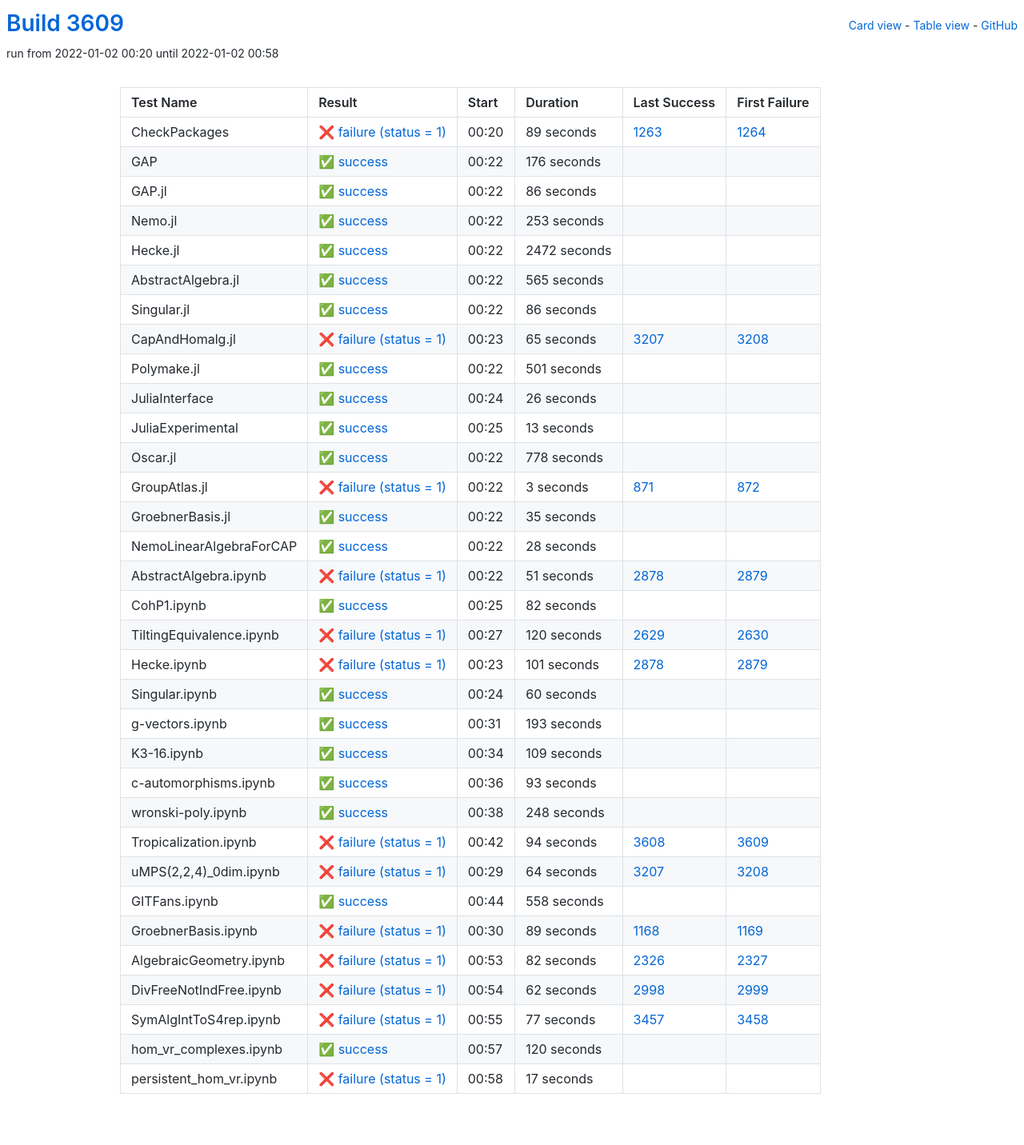
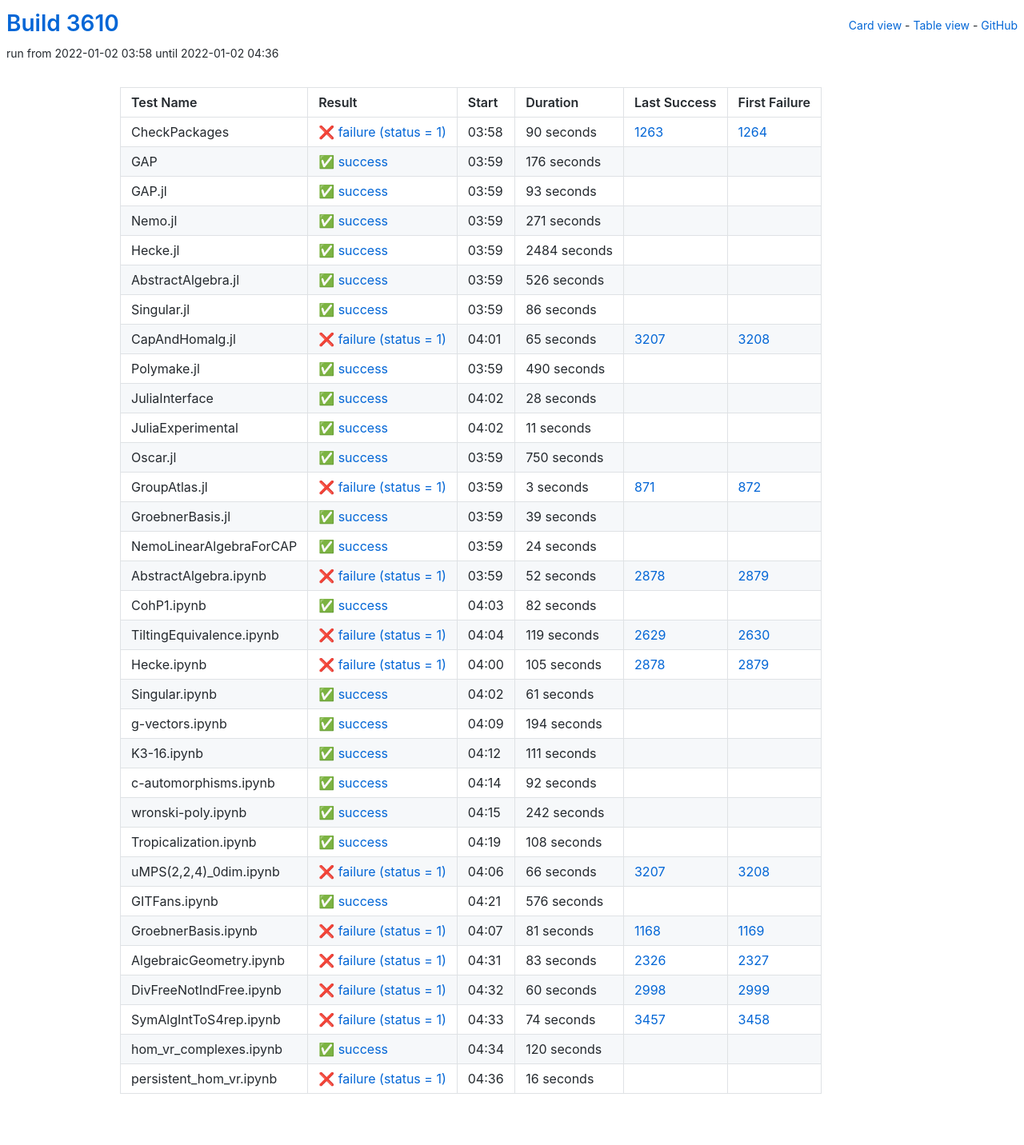
Before and after one commit to oscar-system/oscar-ci-status-stable, a Jekyll site: the page built from table.html, in a window 1280 px wide. Shown: the whole page at 80% size. Built offline with Jekyll 4.4.1, drawn with Linux system fonts in a browser that asks for light colours.

Commit message:
Build #3610

```diff
--- a/_data/ci.yml
+++ b/_data/ci.yml
@@ -1,6 +1,6 @@
 ---
-build: 3609
-build_url: https://oscarci.mathematik.uni-kl.de/job/oscar-stable/3609/
+build: 3610
+build_url: https://oscarci.mathematik.uni-kl.de/job/oscar-stable/3610/
 job: oscar-stable
 organization: oscar-system
 repo: oscar-ci-status-stable
@@ -8,20 +8,20 @@ repourl: https://github.com/oscar-system/oscar-ci-status-stable
 tests:
 - name: CheckPackages
   id: checkpackages
-  log: https://oscarci.mathematik.uni-kl.de/job/oscar-stable/3609/artifact/logs/build-3609/CheckPackages.log
-  start: 2022-01-02 00:20
+  log: https://oscarci.mathematik.uni-kl.de/job/oscar-stable/3610/artifact/logs/build-3610/CheckPackages.log
+  start: 2022-01-02 03:58
   success: false
   exitcode: 1
   status: failure
-  duration: 89
+  duration: 90
   last_success: 1263
   last_success_url: https://oscarci.mathematik.uni-kl.de/job/oscar-stable/1263/
   first_failure: 1264
   first_failure_url: https://oscarci.mathematik.uni-kl.de/job/oscar-stable/1264/
 - name: GAP
   id: gap
-  log: https://oscarci.mathematik.uni-kl.de/job/oscar-stable/3609/artifact/logs/build-3609/GAP.log
-  start: 2022-01-02 00:22
+  log: https://oscarci.mathematik.uni-kl.de/job/oscar-stable/3610/artifact/logs/build-3610/GAP.log
+  start: 2022-01-02 03:59
   success: true
   exitcode: 0
   status: success
@@ -32,56 +32,56 @@ tests:
   first_failure_url:
 - name: GAP.jl
   id: gap-jl
-  log: https://oscarci.mathematik.uni-kl.de/job/oscar-stable/3609/artifact/logs/build-3609/GAP.jl.log
-  start: 2022-01-02 00:22
+  log: https://oscarci.mathematik.uni-kl.de/job/oscar-stable/3610/artifact/logs/build-3610/GAP.jl.log
+  start: 2022-01-02 03:59
   success: true
   exitcode: 0
   status: success
-  duration: 86
+  duration: 93
   last_success: false
   last_success_url:
   first_failure: false
   first_failure_url:
 - name: Nemo.jl
   id: nemo-jl
-  log: https://oscarci.mathematik.uni-kl.de/job/oscar-stable/3609/artifact/logs/build-3609/Nemo.jl.log
-  start: 2022-01-02 00:22
+  log: https://oscarci.mathematik.uni-kl.de/job/oscar-stable/3610/artifact/logs/build-3610/Nemo.jl.log
+  start: 2022-01-02 03:59
   success: true
   exitcode: 0
   status: success
-  duration: 253
+  duration: 271
   last_success: false
   last_success_url:
   first_failure: false
   first_failure_url:
 - name: Hecke.jl
   id: hecke-jl
-  log: https://oscarci.mathematik.uni-kl.de/job/oscar-stable/3609/artifact/logs/build-3609/Hecke.jl.log
-  start: 2022-01-02 00:22
+  log: https://oscarci.mathematik.uni-kl.de/job/oscar-stable/3610/artifact/logs/build-3610/Hecke.jl.log
+  start: 2022-01-02 03:59
   success: true
   exitcode: 0
   status: success
-  duration: 2472
+  duration: 2484
   last_success: false
   last_success_url:
   first_failure: false
   first_failure_url:
 - name: AbstractAlgebra.jl
   id: abstractalgebra-jl
-  log: https://oscarci.mathematik.uni-kl.de/job/oscar-stable/3609/artifact/logs/build-3609/AbstractAlgebra.jl.log
-  start: 2022-01-02 00:22
+  log: https://oscarci.mathematik.uni-kl.de/job/oscar-stable/3610/artifact/logs/build-3610/AbstractAlgebra.jl.log
+  start: 2022-01-02 03:59
   success: true
   exitcode: 0
   status: success
-  duration: 565
+  duration: 526
   last_success: false
   last_success_url:
   first_failure: false
   first_failure_url:
 - name: Singular.jl
   id: singular-jl
-  log: https://oscarci.mathematik.uni-kl.de/job/oscar-stable/3609/artifact/logs/build-3609/Singular.jl.log
-  start: 2022-01-02 00:22
+  log: https://oscarci.mathematik.uni-kl.de/job/oscar-stable/3610/artifact/logs/build-3610/Singular.jl.log
+  start: 2022-01-02 03:59
   success: true
   exitcode: 0
   status: success
@@ -92,8 +92,8 @@ tests:
   first_failure_url:
 - name: CapAndHomalg.jl
   id: capandhomalg-jl
-  log: https://oscarci.mathematik.uni-kl.de/job/oscar-stable/3609/artifact/logs/build-3609/CapAndHomalg.jl.log
-  start: 2022-01-02 00:23
+  log: https://oscarci.mathematik.uni-kl.de/job/oscar-stable/3610/artifact/logs/build-3610/CapAndHomalg.jl.log
+  start: 2022-01-02 04:01
   success: false
   exitcode: 1
   status: failure
@@ -104,56 +104,56 @@ tests:
   first_failure_url: https://oscarci.mathematik.uni-kl.de/job/oscar-stable/3208/
 - name: Polymake.jl
   id: polymake-jl
-  log: https://oscarci.mathematik.uni-kl.de/job/oscar-stable/3609/artifact/logs/build-3609/Polymake.jl.log
-  start: 2022-01-02 00:22
+  log: https://oscarci.mathematik.uni-kl.de/job/oscar-stable/3610/artifact/logs/build-3610/Polymake.jl.log
+  start: 2022-01-02 03:59
   success: true
   exitcode: 0
   status: success
-  duration: 501
+  duration: 490
   last_success: false
   last_success_url:
   first_failure: false
   first_failure_url:
 - name: JuliaInterface
   id: juliainterface
-  log: https://oscarci.mathematik.uni-kl.de/job/oscar-stable/3609/artifact/logs/build-3609/JuliaInterface.log
-  start: 2022-01-02 00:24
+  log: https://oscarci.mathematik.uni-kl.de/job/oscar-stable/3610/artifact/logs/build-3610/JuliaInterface.log
+  start: 2022-01-02 04:02
   success: true
   exitcode: 0
   status: success
-  duration: 26
+  duration: 28
   last_success: false
   last_success_url:
   first_failure: false
   first_failure_url:
 - name: JuliaExperimental
   id: juliaexperimental
-  log: https://oscarci.mathematik.uni-kl.de/job/oscar-stable/3609/artifact/logs/build-3609/JuliaExperimental.log
-  start: 2022-01-02 00:25
+  log: https://oscarci.mathematik.uni-kl.de/job/oscar-stable/3610/artifact/logs/build-3610/JuliaExperimental.log
+  start: 2022-01-02 04:02
   success: true
   exitcode: 0
   status: success
-  duration: 13
+  duration: 11
   last_success: false
   last_success_url:
   first_failure: false
   first_failure_url:
 - name: Oscar.jl
   id: oscar-jl
-  log: https://oscarci.mathematik.uni-kl.de/job/oscar-stable/3609/artifact/logs/build-3609/Oscar.jl.log
-  start: 2022-01-02 00:22
+  log: https://oscarci.mathematik.uni-kl.de/job/oscar-stable/3610/artifact/logs/build-3610/Oscar.jl.log
+  start: 2022-01-02 03:59
   success: true
   exitcode: 0
   status: success
-  duration: 778
+  duration: 750
   last_success: false
   last_success_url:
   first_failure: false
   first_failure_url:
 - name: GroupAtlas.jl
   id: groupatlas-jl
-  log: https://oscarci.mathematik.uni-kl.de/job/oscar-stable/3609/artifact/logs/build-3609/GroupAtlas.jl.log
-  start: 2022-01-02 00:22
+  log: https://oscarci.mathematik.uni-kl.de/job/oscar-stable/3610/artifact/logs/build-3610/GroupAtlas.jl.log
+  start: 2022-01-02 03:59
   success: false
   exitcode: 1
   status: failure
@@ -164,44 +164,44 @@ tests:
   first_failure_url: https://oscarci.mathematik.uni-kl.de/job/oscar-stable/872/
 - name: GroebnerBasis.jl
   id: groebnerbasis-jl
-  log: https://oscarci.mathematik.uni-kl.de/job/oscar-stable/3609/artifact/logs/build-3609/GroebnerBasis.jl.log
-  start: 2022-01-02 00:22
+  log: https://oscarci.mathematik.uni-kl.de/job/oscar-stable/3610/artifact/logs/build-3610/GroebnerBasis.jl.log
+  start: 2022-01-02 03:59
   success: true
   exitcode: 0
   status: success
-  duration: 35
+  duration: 39
   last_success: false
   last_success_url:
   first_failure: false
   first_failure_url:
 - name: NemoLinearAlgebraForCAP
   id: nemolinearalgebraforcap
-  log: https://oscarci.mathematik.uni-kl.de/job/oscar-stable/3609/artifact/logs/build-3609/NemoLinearAlgebraForCAP.log
-  start: 2022-01-02 00:22
+  log: https://oscarci.mathematik.uni-kl.de/job/oscar-stable/3610/artifact/logs/build-3610/NemoLinearAlgebraForCAP.log
+  start: 2022-01-02 03:59
   success: true
   exitcode: 0
   status: success
-  duration: 28
+  duration: 24
   last_success: false
   last_success_url:
   first_failure: false
   first_failure_url:
 - name: AbstractAlgebra.ipynb
   id: abstractalgebra-ipynb
-  log: https://oscarci.mathematik.uni-kl.de/job/oscar-stable/3609/artifact/logs/build-3609/AbstractAlgebra.ipynb.log
-  start: 2022-01-02 00:22
+  log: https://oscarci.mathematik.uni-kl.de/job/oscar-stable/3610/artifact/logs/build-3610/AbstractAlgebra.ipynb.log
+  start: 2022-01-02 03:59
   success: false
   exitcode: 1
   status: failure
-  duration: 51
+  duration: 52
   last_success: 2878
   last_success_url: https://oscarci.mathematik.uni-kl.de/job/oscar-stable/2878/
   first_failure: 2879
   first_failure_url: https://oscarci.mathematik.uni-kl.de/job/oscar-stable/2879/
 - name: CohP1.ipynb
   id: cohp1-ipynb
-  log: https://oscarci.mathematik.uni-kl.de/job/oscar-stable/3609/artifact/logs/build-3609/CohP1.ipynb.log
-  start: 2022-01-02 00:25
+  log: https://oscarci.mathematik.uni-kl.de/job/oscar-stable/3610/artifact/logs/build-3610/CohP1.ipynb.log
+  start: 2022-01-02 04:03
   success: true
   exitcode: 0
   status: success
@@ -212,176 +212,176 @@ tests:
   first_failure_url:
 - name: TiltingEquivalence.ipynb
   id: tiltingequivalence-ipynb
-  log: https://oscarci.mathematik.uni-kl.de/job/oscar-stable/3609/artifact/logs/build-3609/TiltingEquivalence.ipynb.log
-  start: 2022-01-02 00:27
+  log: https://oscarci.mathematik.uni-kl.de/job/oscar-stable/3610/artifact/logs/build-3610/TiltingEquivalence.ipynb.log
+  start: 2022-01-02 04:04
   success: false
   exitcode: 1
   status: failure
-  duration: 120
+  duration: 119
   last_success: 2629
   last_success_url: https://oscarci.mathematik.uni-kl.de/job/oscar-stable/2629/
   first_failure: 2630
   first_failure_url: https://oscarci.mathematik.uni-kl.de/job/oscar-stable/2630/
 - name: Hecke.ipynb
   id: hecke-ipynb
-  log: https://oscarci.mathematik.uni-kl.de/job/oscar-stable/3609/artifact/logs/build-3609/Hecke.ipynb.log
-  start: 2022-01-02 00:23
+  log: https://oscarci.mathematik.uni-kl.de/job/oscar-stable/3610/artifact/logs/build-3610/Hecke.ipynb.log
+  start: 2022-01-02 04:00
   success: false
   exitcode: 1
   status: failure
-  duration: 101
+  duration: 105
   last_success: 2878
   last_success_url: https://oscarci.mathematik.uni-kl.de/job/oscar-stable/2878/
   first_failure: 2879
   first_failure_url: https://oscarci.mathematik.uni-kl.de/job/oscar-stable/2879/
 - name: Singular.ipynb
   id: singular-ipynb
-  log: https://oscarci.mathematik.uni-kl.de/job/oscar-stable/3609/artifact/logs/build-3609/Singular.ipynb.log
-  start: 2022-01-02 00:24
+  log: https://oscarci.mathematik.uni-kl.de/job/oscar-stable/3610/artifact/logs/build-3610/Singular.ipynb.log
+  start: 2022-01-02 04:02
   success: true
   exitcode: 0
   status: success
-  duration: 60
+  duration: 61
   last_success: false
   last_success_url:
   first_failure: false
   first_failure_url:
 - name: g-vectors.ipynb
   id: g-vectors-ipynb
-  log: https://oscarci.mathematik.uni-kl.de/job/oscar-stable/3609/artifact/logs/build-3609/g-vectors.ipynb.log
-  start: 2022-01-02 00:31
+  log: https://oscarci.mathematik.uni-kl.de/job/oscar-stable/3610/artifact/logs/build-3610/g-vectors.ipynb.log
+  start: 2022-01-02 04:09
   success: true
   exitcode: 0
   status: success
-  duration: 193
+  duration: 194
   last_success: false
   last_success_url:
   first_failure: false
   first_failure_url:
 - name: K3-16.ipynb
   id: k3-16-ipynb
-  log: https://oscarci.mathematik.uni-kl.de/job/oscar-stable/3609/artifact/logs/build-3609/K3-16.ipynb.log
-  start: 2022-01-02 00:34
+  log: https://oscarci.mathematik.uni-kl.de/job/oscar-stable/3610/artifact/logs/build-3610/K3-16.ipynb.log
+  start: 2022-01-02 04:12
   success: true
   exitcode: 0
   status: success
-  duration: 109
+  duration: 111
   last_success: false
   last_success_url:
   first_failure: false
   first_failure_url:
 - name: c-automorphisms.ipynb
   id: c-automorphisms-ipynb
-  log: https://oscarci.mathematik.uni-kl.de/job/oscar-stable/3609/artifact/logs/build-3609/c-automorphisms.ipynb.log
-  start: 2022-01-02 00:36
+  log: https://oscarci.mathematik.uni-kl.de/job/oscar-stable/3610/artifact/logs/build-3610/c-automorphisms.ipynb.log
+  start: 2022-01-02 04:14
   success: true
   exitcode: 0
   status: success
-  duration: 93
+  duration: 92
   last_success: false
   last_success_url:
   first_failure: false
   first_failure_url:
 - name: wronski-poly.ipynb
   id: wronski-poly-ipynb
-  log: https://oscarci.mathematik.uni-kl.de/job/oscar-stable/3609/artifact/logs/build-3609/wronski-poly.ipynb.log
-  start: 2022-01-02 00:38
+  log: https://oscarci.mathematik.uni-kl.de/job/oscar-stable/3610/artifact/logs/build-3610/wronski-poly.ipynb.log
+  start: 2022-01-02 04:15
   success: true
   exitcode: 0
   status: success
-  duration: 248
+  duration: 242
   last_success: false
   last_success_url:
   first_failure: false
   first_failure_url:
 - name: Tropicalization.ipynb
   id: tropicalization-ipynb
-  log: https://oscarci.mathematik.uni-kl.de/job/oscar-stable/3609/artifact/logs/build-3609/Tropicalization.ipynb.log
-  start: 2022-01-02 00:42
+  log: https://oscarci.mathematik.uni-kl.de/job/oscar-stable/3610/artifact/logs/build-3610/Tropicalization.ipynb.log
+  start: 2022-01-02 04:19
+  success: true
+  exitcode: 0
+  status: success
+  duration: 108
+  last_success: false
+  last_success_url:
+  first_failure: false
+  first_failure_url:
+- name: uMPS(2,2,4)_0dim.ipynb
+  id: umps-2-2-4-0dim-ipynb
+  log: https://oscarci.mathematik.uni-kl.de/job/oscar-stable/3610/artifact/logs/build-3610/uMPS-2-2-4-_0dim.ipynb.log
+  start: 2022-01-02 04:06
   success: false
   exitcode: 1
   status: failure
-  duration: 94
-  last_success: 3608
-  last_success_url: https://oscarci.mathematik.uni-kl.de/job/oscar-stable/3608/
-  first_failure: 3609
-  first_failure_url: https://oscarci.mathematik.uni-kl.de/job/oscar-stable/3609/
-- name: uMPS(2,2,4)_0dim.ipynb
-  id: umps-2-2-4-0dim-ipynb
-  log: https://oscarci.mathematik.uni-kl.de/job/oscar-stable/3609/artifact/logs/build-3609/uMPS-2-2-4-_0dim.ipynb.log
-  start: 2022-01-02 00:29
-  success: false
-  exitcode: 1
-  status: failure
-  duration: 64
+  duration: 66
   last_success: 3207
   last_success_url: https://oscarci.mathematik.uni-kl.de/job/oscar-stable/3207/
   first_failure: 3208
   first_failure_url: https://oscarci.mathematik.uni-kl.de/job/oscar-stable/3208/
 - name: GITFans.ipynb
   id: gitfans-ipynb
-  log: https://oscarci.mathematik.uni-kl.de/job/oscar-stable/3609/artifact/logs/build-3609/GITFans.ipynb.log
-  start: 2022-01-02 00:44
+  log: https://oscarci.mathematik.uni-kl.de/job/oscar-stable/3610/artifact/logs/build-3610/GITFans.ipynb.log
+  start: 2022-01-02 04:21
   success: true
   exitcode: 0
   status: success
-  duration: 558
+  duration: 576
   last_success: false
   last_success_url:
   first_failure: false
   first_failure_url:
 - name: GroebnerBasis.ipynb
   id: groebnerbasis-ipynb
-  log: https://oscarci.mathematik.uni-kl.de/job/oscar-stable/3609/artifact/logs/build-3609/GroebnerBasis.ipynb.log
-  start: 2022-01-02 00:30
+  log: https://oscarci.mathematik.uni-kl.de/job/oscar-stable/3610/artifact/logs/build-3610/GroebnerBasis.ipynb.log
+  start: 2022-01-02 04:07
   success: false
   exitcode: 1
   status: failure
-  duration: 89
+  duration: 81
   last_success: 1168
   last_success_url: https://oscarci.mathematik.uni-kl.de/job/oscar-stable/1168/
   first_failure: 1169
   first_failure_url: https://oscarci.mathematik.uni-kl.de/job/oscar-stable/1169/
 - name: AlgebraicGeometry.ipynb
   id: algebraicgeometry-ipynb
-  log: https://oscarci.mathematik.uni-kl.de/job/oscar-stable/3609/artifact/logs/build-3609/AlgebraicGeometry.ipynb.log
-  start: 2022-01-02 00:53
+  log: https://oscarci.mathematik.uni-kl.de/job/oscar-stable/3610/artifact/logs/build-3610/AlgebraicGeometry.ipynb.log
+  start: 2022-01-02 04:31
   success: false
   exitcode: 1
   status: failure
-  duration: 82
+  duration: 83
   last_success: 2326
   last_success_url: https://oscarci.mathematik.uni-kl.de/job/oscar-stable/2326/
   first_failure: 2327
   first_failure_url: https://oscarci.mathematik.uni-kl.de/job/oscar-stable/2327/
 - name: DivFreeNotIndFree.ipynb
   id: divfreenotindfree-ipynb
-  log: https://oscarci.mathematik.uni-kl.de/job/oscar-stable/3609/artifact/logs/build-3609/DivFreeNotIndFree.ipynb.log
-  start: 2022-01-02 00:54
+  log: https://oscarci.mathematik.uni-kl.de/job/oscar-stable/3610/artifact/logs/build-3610/DivFreeNotIndFree.ipynb.log
+  start: 2022-01-02 04:32
   success: false
   exitcode: 1
   status: failure
-  duration: 62
+  duration: 60
   last_success: 2998
   last_success_url: https://oscarci.mathematik.uni-kl.de/job/oscar-stable/2998/
   first_failure: 2999
   first_failure_url: https://oscarci.mathematik.uni-kl.de/job/oscar-stable/2999/
 - name: SymAlgIntToS4rep.ipynb
   id: symalginttos4rep-ipynb
-  log: https://oscarci.mathematik.uni-kl.de/job/oscar-stable/3609/artifact/logs/build-3609/SymAlgIntToS4rep.ipynb.log
-  start: 2022-01-02 00:55
+  log: https://oscarci.mathematik.uni-kl.de/job/oscar-stable/3610/artifact/logs/build-3610/SymAlgIntToS4rep.ipynb.log
+  start: 2022-01-02 04:33
   success: false
   exitcode: 1
   status: failure
-  duration: 77
+  duration: 74
   last_success: 3457
   last_success_url: https://oscarci.mathematik.uni-kl.de/job/oscar-stable/3457/
   first_failure: 3458
   first_failure_url: https://oscarci.mathematik.uni-kl.de/job/oscar-stable/3458/
 - name: hom_vr_complexes.ipynb
   id: hom-vr-complexes-ipynb
-  log: https://oscarci.mathematik.uni-kl.de/job/oscar-stable/3609/artifact/logs/build-3609/hom_vr_complexes.ipynb.log
-  start: 2022-01-02 00:57
+  log: https://oscarci.mathematik.uni-kl.de/job/oscar-stable/3610/artifact/logs/build-3610/hom_vr_complexes.ipynb.log
+  start: 2022-01-02 04:34
   success: true
   exitcode: 0
   status: success
@@ -392,12 +392,12 @@ tests:
   first_failure_url:
 - name: persistent_hom_vr.ipynb
   id: persistent-hom-vr-ipynb
-  log: https://oscarci.mathematik.uni-kl.de/job/oscar-stable/3609/artifact/logs/build-3609/persistent_hom_vr.ipynb.log
-  start: 2022-01-02 00:58
+  log: https://oscarci.mathematik.uni-kl.de/job/oscar-stable/3610/artifact/logs/build-3610/persistent_hom_vr.ipynb.log
+  start: 2022-01-02 04:36
   success: false
   exitcode: 1
   status: failure
-  duration: 17
+  duration: 16
   last_success: false
   last_success_url:
   first_failure: false
```
Also changed, not shown: README.md.
